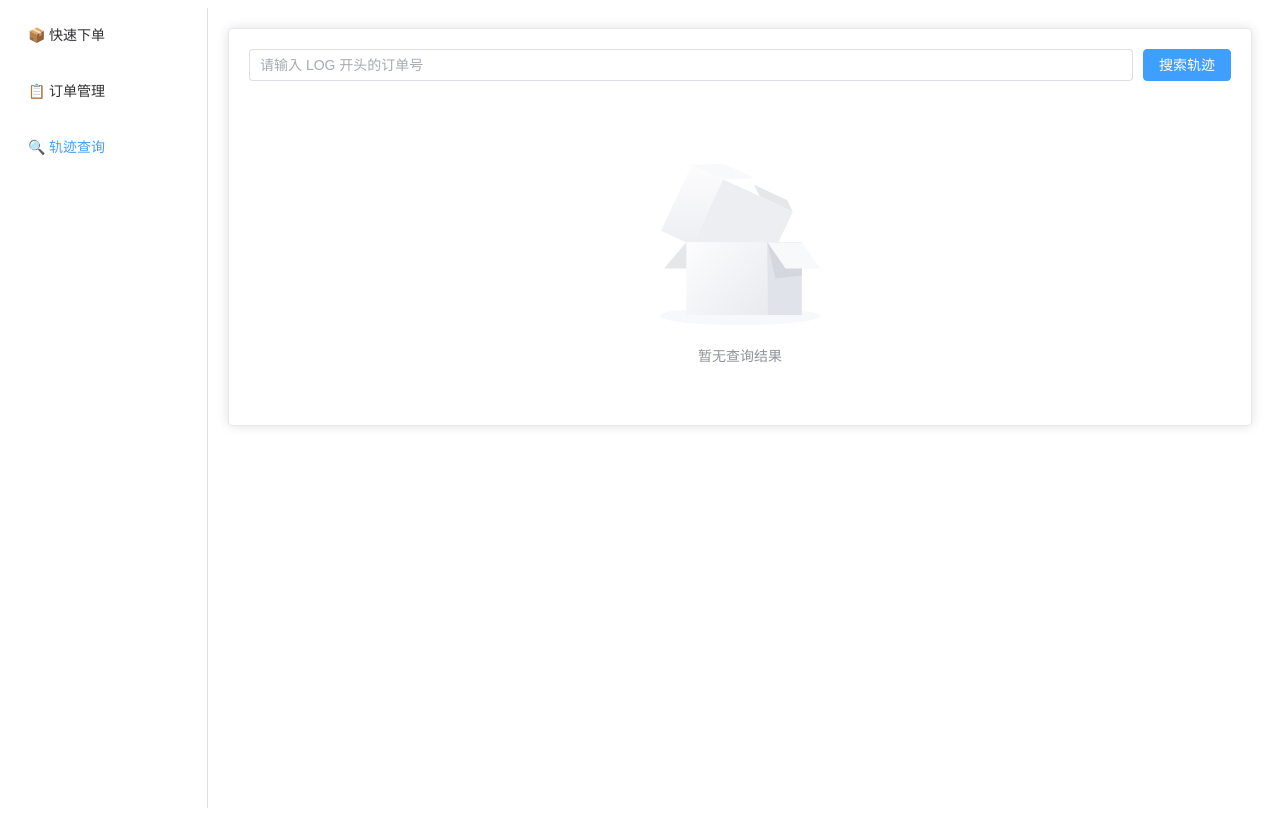
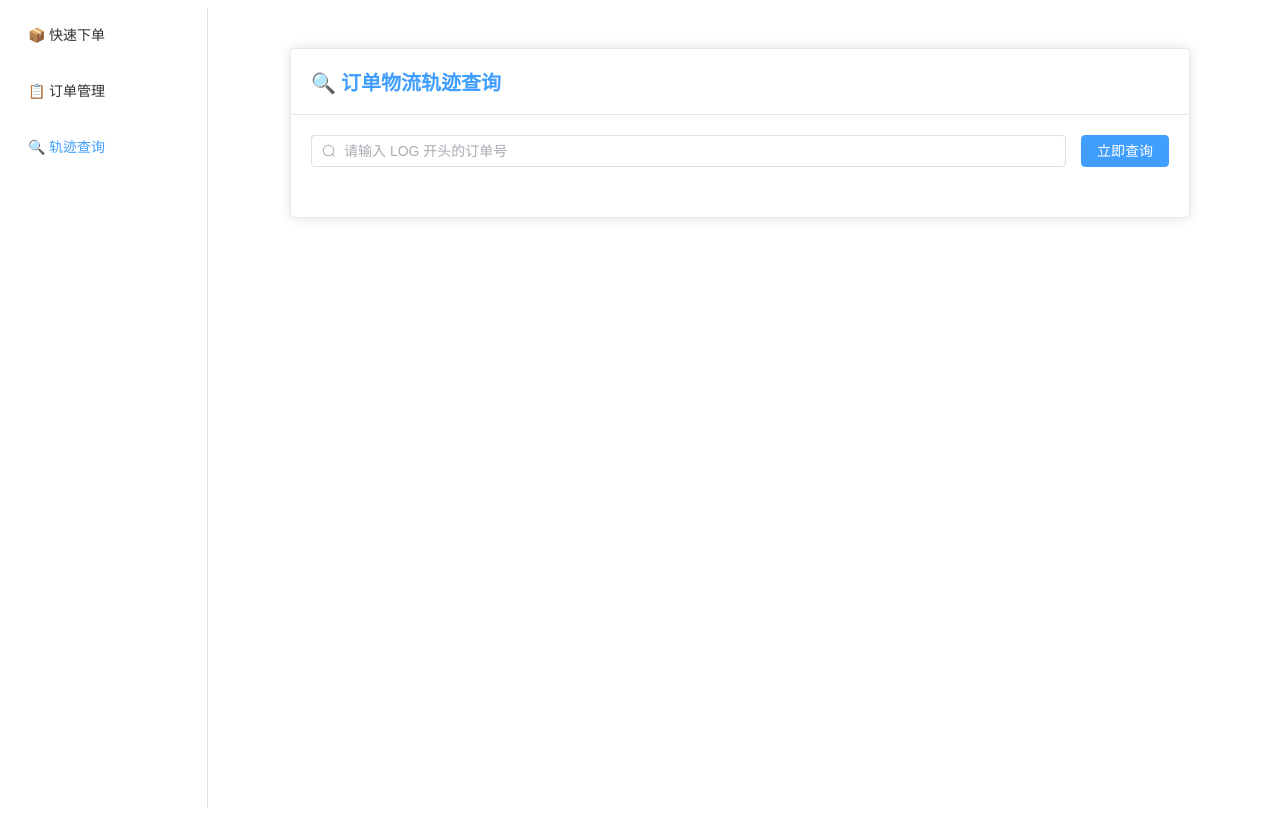
Before and after one commit to hun5w/logistics-management-system, a Vue app in the folder logistics-web/: page /search in a window 1280 px wide. Built offline with nearby package versions, Linux system fonts and the light colour scheme.

Commit message:
feat(view): 实现物流轨迹时间轴渲染，支持倒序展示最新动态

```diff
--- a/logistics-web/src/views/OrderSearch.vue
+++ b/logistics-web/src/views/OrderSearch.vue
@@ -1,30 +1,60 @@
 <template>
   <div class="search-container">
     <el-card class="search-card">
-      <div style="display: flex; gap: 10px; margin-bottom: 30px;">
-        <el-input v-model.trim="searchNo" placeholder="请输入 LOG 开头的订单号" />
-        <el-button type="primary" @click="handleSearch">搜索轨迹</el-button>
+      <template #header>
+        <div class="card-header">
+          <span>🔍 订单物流轨迹查询</span>
+        </div>
+      </template>
+
+      <div class="search-box">
+        <el-input
+            v-model.trim="searchNo"
+            placeholder="请输入 LOG 开头的订单号"
+            clearable
+            @keyup.enter="handleSearch"
+        >
+          <template #prefix>
+            <el-icon><Search /></el-icon>
+          </template>
+        </el-input>
+        <el-button type="primary" :loading="loading" @click="handleSearch">立即查询</el-button>
       </div>
 
-      <el-empty v-if="!orderInfo.orderNo" description="暂无查询结果" />
-
-      <div v-else>
-        <el-descriptions title="订单基本信息" :column="2" border>
+      <div v-if="orderInfo.orderNo" class="result-content">
+        <el-descriptions title="📦 订单基本信息" :column="2" border class="info-table">
+          <el-descriptions-item label="订单编号">{{ orderInfo.orderNo }}</el-descriptions-item>
+          <el-descriptions-item label="当前状态">
+            <el-tag :type="statusMap[orderInfo.status].type">
+              {{ statusMap[orderInfo.status].label }}
+            </el-tag>
+          </el-descriptions-item>
           <el-descriptions-item label="发件人">{{ orderInfo.senderName }}</el-descriptions-item>
           <el-descriptions-item label="收件人">{{ orderInfo.receiverName }}</el-descriptions-item>
-          <el-descriptions-item label="运费">￥{{ orderInfo.fee }}</el-descriptions-item>
         </el-descriptions>
 
-        <el-divider>运输轨迹</el-divider>
-        <el-timeline>
-          <el-timeline-item timestamp="现在" placement="top" color="#409EFF">
-            {{ statusTexts[orderInfo.status] }}
-          </el-timeline-item>
-          <el-timeline-item timestamp="下单时间" placement="top">
-            订单已创建，等待揽件
-          </el-timeline-item>
-        </el-timeline>
+        <div class="timeline-section">
+          <h3 class="section-title">🕒 运输轨迹</h3>
+          <el-empty v-if="!orderInfo.tracks || orderInfo.tracks.length === 0" description="暂无轨迹记录" />
+
+          <el-timeline v-else>
+            <el-timeline-item
+                v-for="(track, index) in orderInfo.tracks"
+                :key="index"
+                :timestamp="formatDate(track.createTime)"
+                :type="index === 0 ? 'primary' : ''"
+                :hollow="index !== 0"
+                size="large"
+            >
+              <span :class="{ 'latest-track': index === 0 }">
+                {{ track.content }}
+              </span>
+            </el-timeline-item>
+          </el-timeline>
+        </div>
       </div>
+
+      <el-empty v-else-if="hasSearched" description="未找到相关订单信息，请检查单号" />
     </el-card>
   </div>
 </template>
@@ -33,35 +63,58 @@
 import { ref } from 'vue'
 import axios from 'axios'
 import { ElMessage } from 'element-plus'
+import { Search } from '@element-plus/icons-vue'
 
 const searchNo = ref('')
 const orderInfo = ref({})
-const statusTexts = { 0: '待揽件', 1: '已揽件（处理中）', 2: '运输中', 3: '已签收' }
+const loading = ref(false)
+const hasSearched = ref(false)
+
+const statusMap = {
+  0: { label: '待揽件', type: 'info' },
+  1: { label: '已揽件', type: 'success' },
+  2: { label: '运输中', type: 'warning' },
+  3: { label: '派送中', type: '' },
+  4: { label: '已签收', type: 'danger' }
+}
+
+// 时间格式化小工具
+const formatDate = (timeStr) => {
+  if (!timeStr) return ''
+  const date = new Date(timeStr)
+  return date.toLocaleString()
+}
 
 const handleSearch = async () => {
-  // 1. 使用 .trim() 去除首尾不可见字符（空格、换行等）
-  const cleanNo = searchNo.value.trim();
-
-  // 2. 判空校验
+  const cleanNo = searchNo.value.trim()
   if (!cleanNo) {
-    ElMessage.warning('请输入订单号');
-    return;
+    ElMessage.warning('请输入单号')
+    return
   }
 
+  loading.value = true
+  hasSearched.value = true
   try {
-    // 3. 发送清洗后的单号
-    const res = await axios.get(`http://localhost:8080/api/orders/search?orderNo=${cleanNo}`);
-
-    if (res.data) {
-      orderInfo.value = res.data;
-      // 成功后，自动把输入框也更新为干净的单号（可选，体验更好）
-      searchNo.value = cleanNo;
+    const res = await axios.get(`http://localhost:8080/api/orders/search?orderNo=${cleanNo}`)
+    if (res.data && res.data.id) {
+      orderInfo.value = res.data
     } else {
-      ElMessage.warning('未找到该订单，请检查单号是否正确');
-      orderInfo.value = {}; // 清空之前的搜索结果
+      orderInfo.value = {}
+      ElMessage.error('订单号不存在')
     }
-  } catch (error) {
-    ElMessage.error('查询服务异常');
+  } catch (e) {
+    ElMessage.error('查询失败，请检查网络')
+  } finally {
+    loading.value = false
   }
 }
 </script>
+
+<style scoped>
+.search-container { padding: 20px; max-width: 900px; margin: 0 auto; }
+.search-box { display: flex; gap: 15px; margin-bottom: 30px; }
+.info-table { margin-bottom: 30px; }
+.section-title { margin-bottom: 20px; font-size: 16px; color: #303133; }
+.timeline-section { padding: 20px; background: #f8f9fa; border-radius: 8px; }
+.latest-track { font-weight: bold; color: #409EFF; }
+</style>
```
